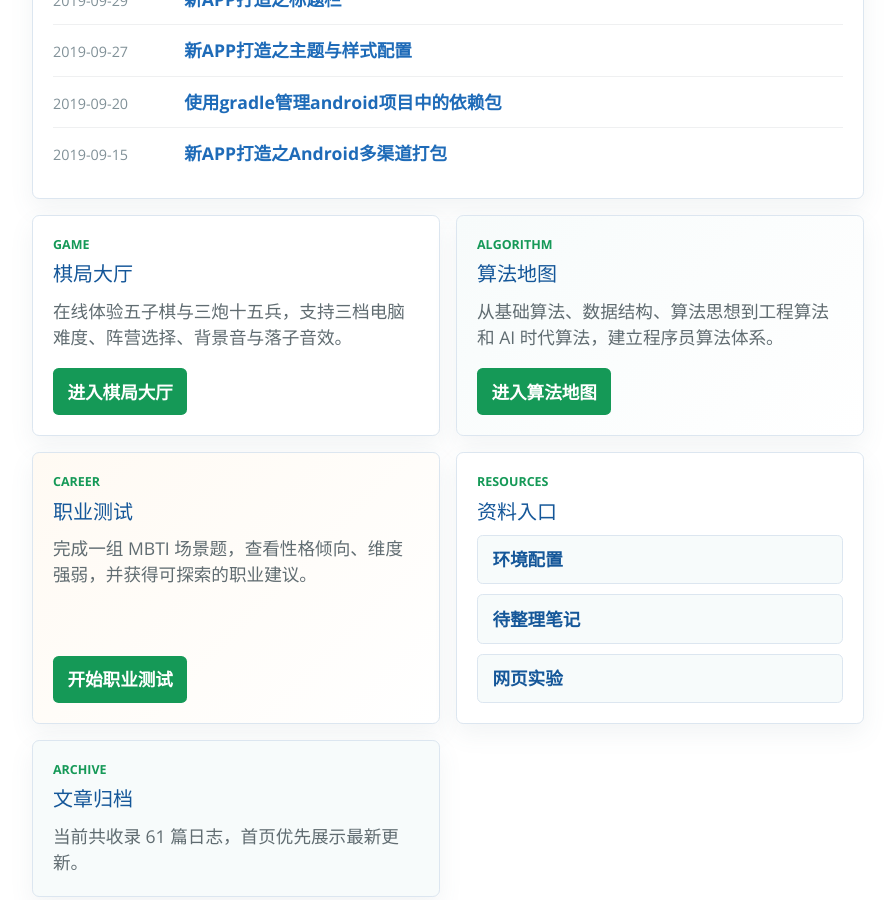
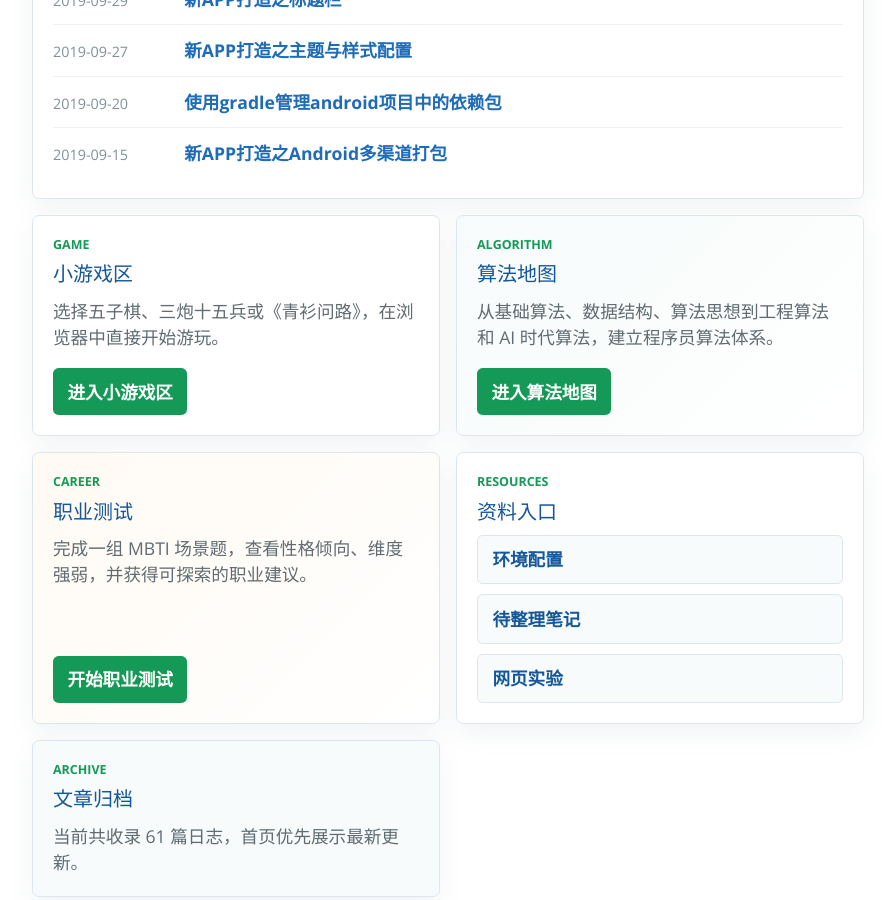
Before and after one commit to holiday-toby/holiday-toby.github.io, a Jekyll site: the page built from index.html, in a window 1280 px wide and 900 px high, scrolled down 1000 px. Shown: the whole window, without its empty margins (192-1087 px from the left). Built offline with Jekyll 4.4.1, drawn with Linux system fonts in a browser that asks for light colours; the list of posts is cut into pages by our own code.

Commit message:
Rename board room as mini-game zone

```diff
--- a/index.html
+++ b/index.html
@@ -30,13 +30,13 @@ title: {{ site.name }}
       </ol>
     </section>
 
-    <section class="home-module home-action-card" aria-labelledby="boardRoomTitle">
+    <section class="home-module home-action-card" aria-labelledby="miniGameZoneTitle">
       <div>
         <p class="home-module-kicker">Game</p>
-        <h2 id="boardRoomTitle">棋局大厅</h2>
-        <p>在线体验五子棋与三炮十五兵，支持三档电脑难度、阵营选择、背景音与落子音效。</p>
+        <h2 id="miniGameZoneTitle">小游戏区</h2>
+        <p>选择五子棋、三炮十五兵或《青衫问路》，在浏览器中直接开始游玩。</p>
       </div>
-      <a class="home-module-link" href="{{ site.baseurl }}/board-room/">进入棋局大厅</a>
+      <a class="home-module-link" href="{{ site.baseurl }}/board-room/">进入小游戏区</a>
     </section>
 
     <section class="home-module home-action-card home-algorithm-card" aria-labelledby="algorithmTitle">
```
